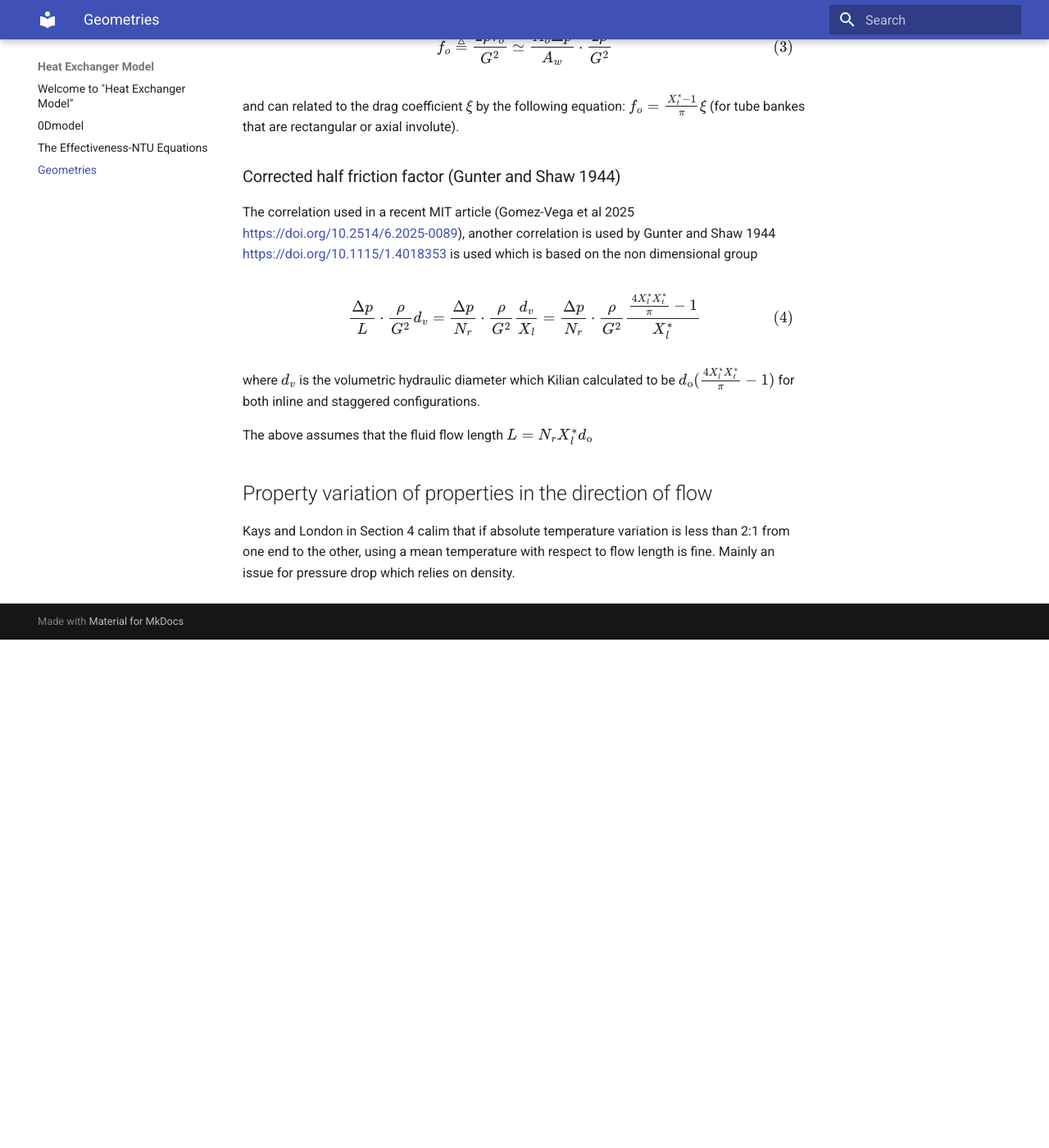
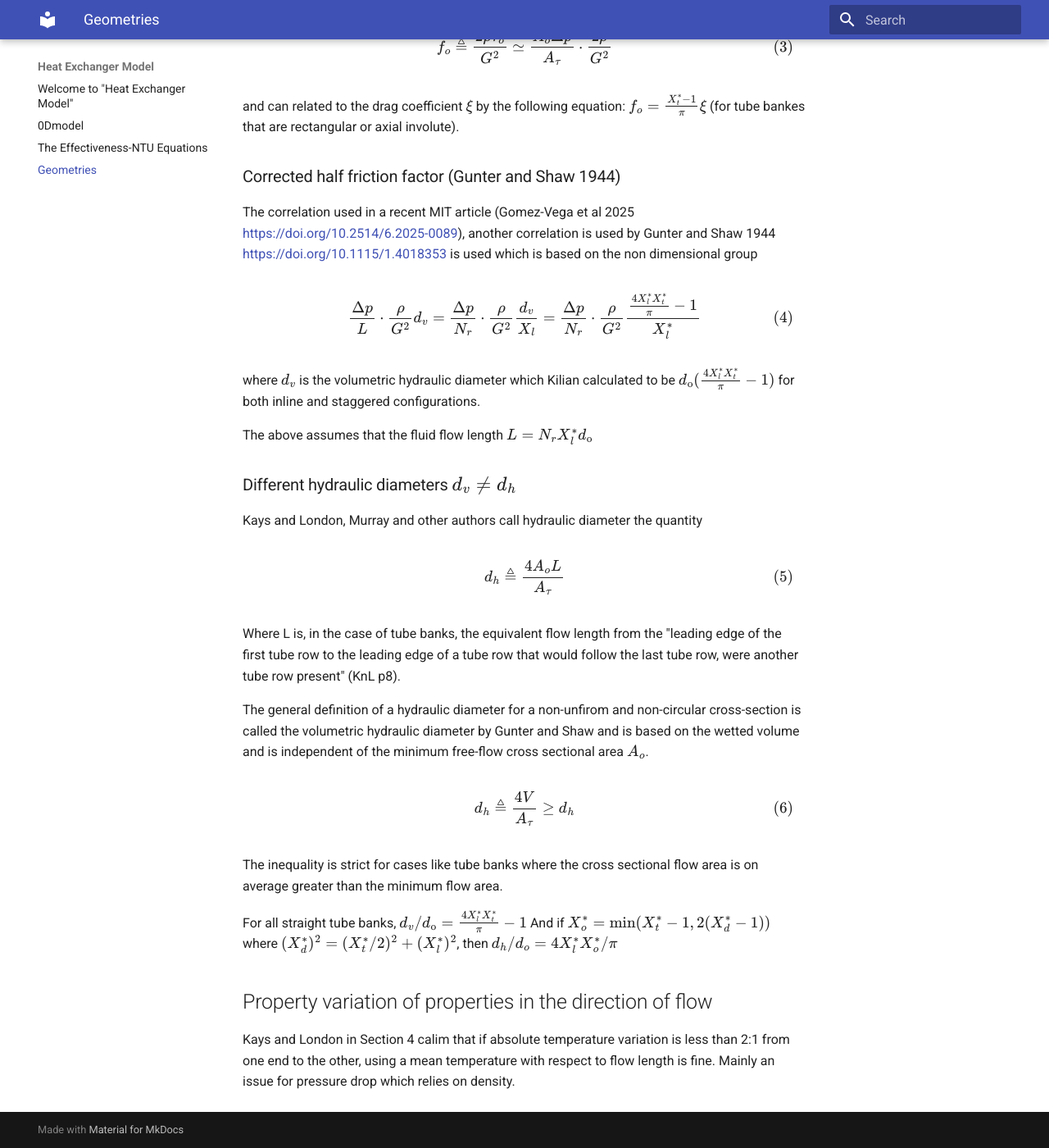
Before and after one commit to kilianbra/heat_exchanger, an MkDocs documentation site: the page built from docs/geometry.md, in a window 1280 px wide and 1400 px high, scrolled down 2679 px. Shown: the whole window at 82% size. Built offline with MkDocs 1.6.1 and Material for MkDocs 9.7.7, drawn with Linux system fonts in a browser that asks for light colours; before the commit the page ends 3459 px from its top, so only the background shows below that.

Commit message:
Added section on differentiation of hydraulic diameter definitions

```diff
--- a/docs/geometry.md
+++ b/docs/geometry.md
@@ -92,6 +92,31 @@
 
 The above assumes that the fluid flow length $L=N_rX_l^*d_\text{o}$
 
+### Different hydraulic diameters $d_v\neq d_h$
+
+Kays and London, Murray and other authors call hydraulic diameter the quantity
+
+$$
+\begin{equation}
+d_h \triangleq \frac{4A_o L}{A_\tau}
+\end{equation}
+$$
+
+Where L is, in the case of tube banks, the equivalent flow length from the "leading edge of the first tube row to the leading edge of a tube row that would follow the last tube row, were another tube row present" (KnL p8).
+
+The general definition of a hydraulic diameter for a non-unfirom and non-circular cross-section is called the volumetric hydraulic diameter by Gunter and Shaw and is based on the wetted volume and is independent of the minimum free-flow cross sectional area $A_o$.
+
+$$
+\begin{equation}
+d_h \triangleq \frac{4V}{A_\tau} \geq d_h
+\end{equation}
+$$
+
+The inequality is strict for cases like tube banks where the cross sectional flow area is on average greater than the minimum flow area.
+
+For all straight tube banks, $d_v/d_\text{o} =\frac{4X_l^*X_t^*}{\pi}-1$
+And if $X_o^* = \text{min}(X^*_t-1, 2(X_d^*-1))$ where $(X_d^*)^2 = (X_t^*/2)^2 + (X_l^*)^2$, then $d_h/d_o = 4X_l^*X_o^*/\pi$
+
 ## Property variation of properties in the direction of flow
 
 Kays and London in Section 4 calim that if absolute temperature variation is less than 2:1 from one end to the other, using a mean temperature with respect to flow length is fine. Mainly an issue for pressure drop which relies on density.
```
Also changed, not shown: other parts of docs/geometry.md (+3 -3 lines).
